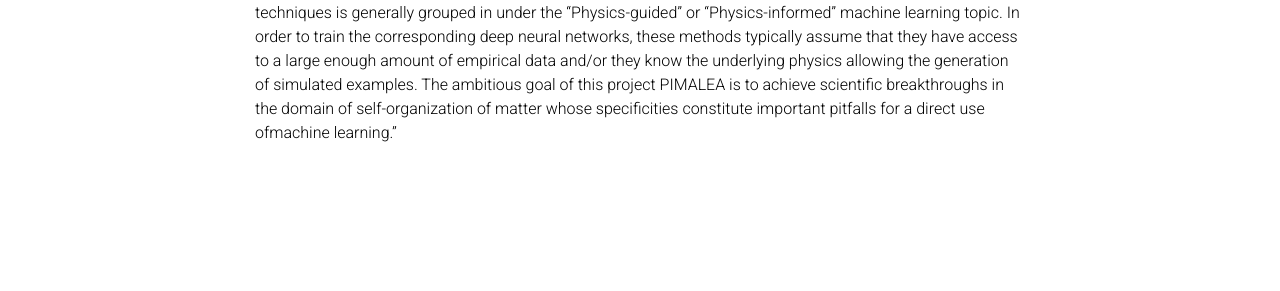
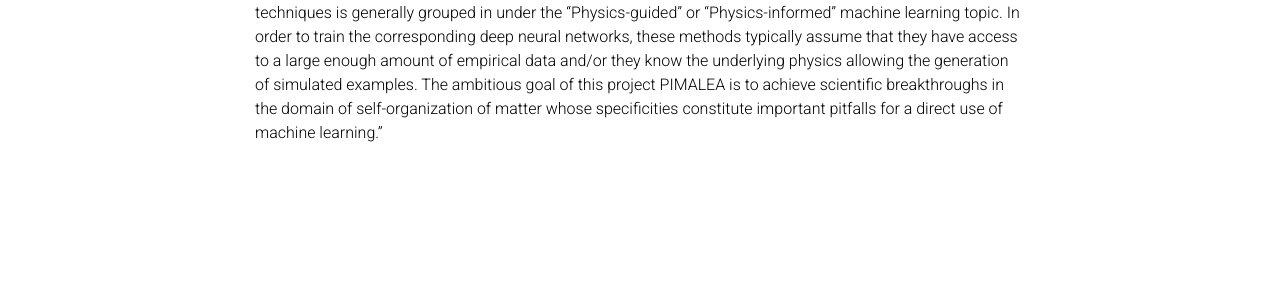
Before and after one commit to labhc-malice/labhc-malice.github.io, a Jekyll site: the page built from _projects/PIMALEA.md, in a window 1280 px wide. Shown: the part 503-794 px from the top of the page. Built offline with Jekyll 4.4.1, drawn with Linux system fonts in a browser that asks for light colours; comment, search, counter and statistics services are not loaded; a style sheet for code colours, icons or effects is not loaded; some of the changed text lies outside the part shown.

Commit message:
corrected typo in PIMALEA

```diff
--- a/_projects/PIMALEA.md
+++ b/_projects/PIMALEA.md
@@ -21,4 +21,4 @@ machine learning topic. In order to train the corresponding deep neural networks
 assume that they have access to a large enough amount of empirical data and/or they know the
 underlying physics allowing the generation of simulated examples. The ambitious goal of this project
 PIMALEA is to achieve scientific breakthroughs in the domain of self-organization of matter whose
-specificities constitute important pitfalls for a direct use ofmachine learning."
+specificities constitute important pitfalls for a direct use of machine learning."
```
